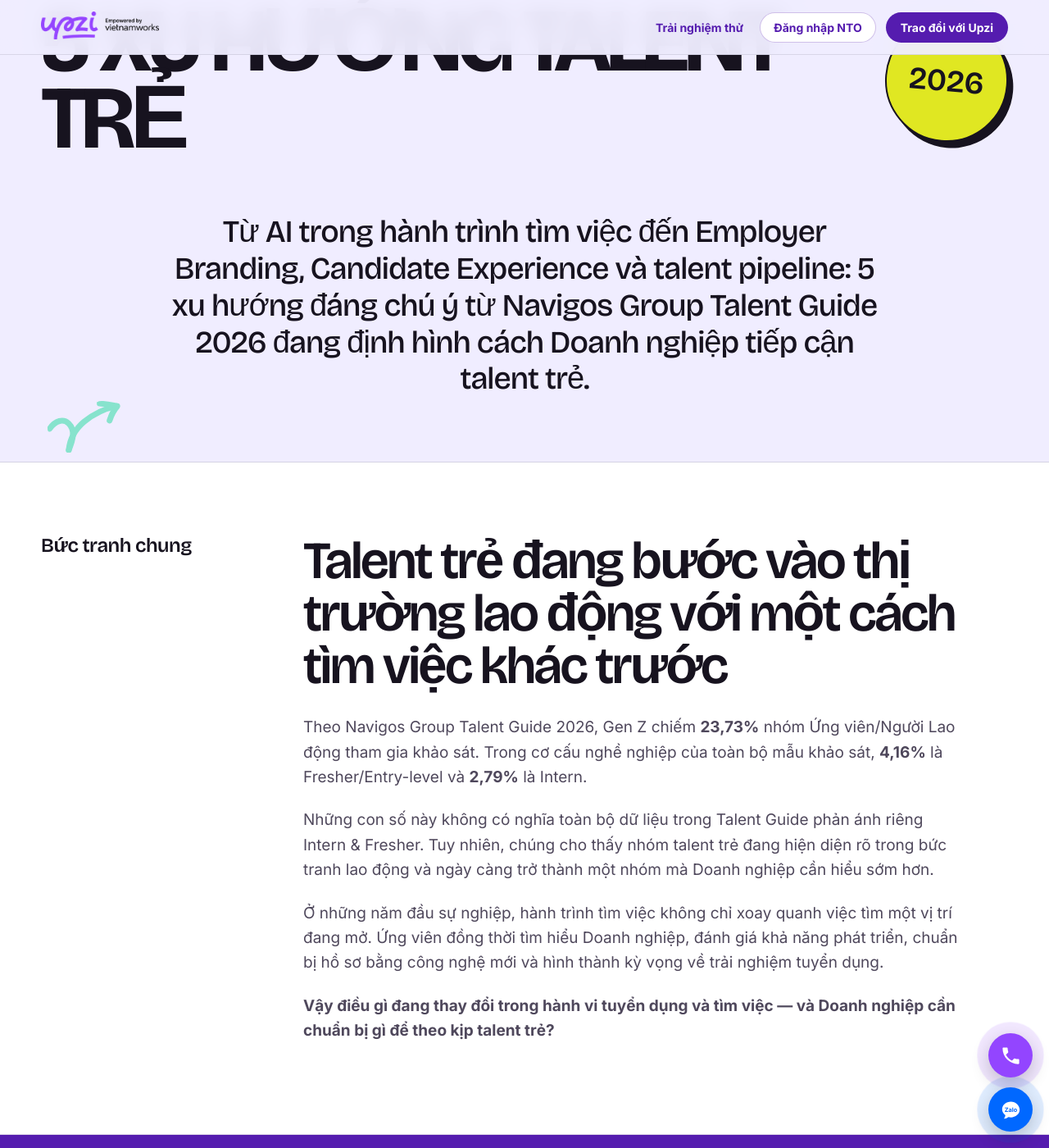
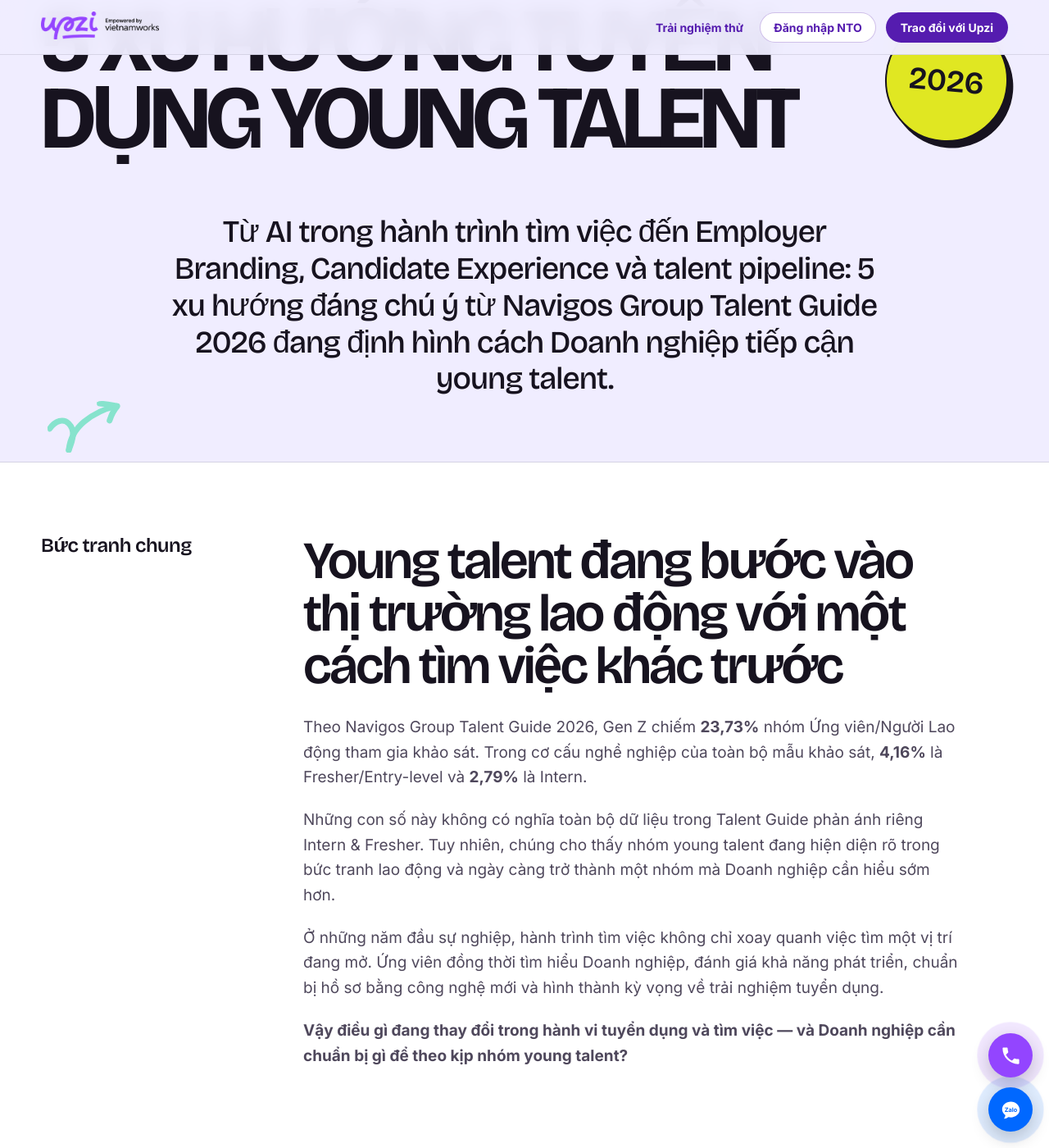
Before and after one commit to upzi-vn/employers, a Jekyll site: the page built from _posts/2026-08-08-bao-cao-genz.md, in a window 1280 px wide and 1400 px high, scrolled down 202 px. Shown: the whole window at 82% size. Built offline with Jekyll 4.4.1, drawn with Linux system fonts in a browser that asks for light colours; some of the changed text lies outside the part shown.

Commit message:
Update terminology from 'talent trẻ' to 'young talent'

```diff
--- a/_posts/2026-08-08-bao-cao-genz.md
+++ b/_posts/2026-08-08-bao-cao-genz.md
@@ -2,24 +2,24 @@
 layout: trend
 content_type: trend
 permalink: /resources/trends/5-xu-huong-tuyen-dung-talent-tre-2026/
-title: "5 xu hướng đang thay đổi cách Doanh nghiệp tuyển dụng talent trẻ trong 2026"
-display_title: "5 xu hướng talent trẻ"
+title: "5 xu hướng đang thay đổi cách Doanh nghiệp tuyển dụng young talent trong 2026"
+display_title: "5 xu hướng tuyển dụng young talent"
 trend_year: "2026"
 trend_series: "Talent Guide 2026"
 category: "Trend"
 description: >
-  Từ AI trong hành trình tìm việc đến Employer Branding, Candidate Experience và talent pipeline: 5 xu hướng đáng chú ý từ Navigos Group Talent Guide 2026 đang định hình cách Doanh nghiệp tiếp cận talent trẻ.
+  Từ AI trong hành trình tìm việc đến Employer Branding, Candidate Experience và talent pipeline: 5 xu hướng đáng chú ý từ Navigos Group Talent Guide 2026 đang định hình cách Doanh nghiệp tiếp cận young talent.
 ---
 
 <section>
   <div class="wrap report-grid">
     <div class="section-label">Bức tranh chung</div>
     <div class="report-copy">
-      <h2>Talent trẻ đang bước vào thị trường lao động với một cách tìm việc khác trước</h2>
+      <h2> Young talent đang bước vào thị trường lao động với một cách tìm việc khác trước</h2>
       <p>Theo Navigos Group Talent Guide 2026, Gen Z chiếm <strong>23,73%</strong> nhóm Ứng viên/Người Lao động tham gia khảo sát. Trong cơ cấu nghề nghiệp của toàn bộ mẫu khảo sát, <strong>4,16%</strong> là Fresher/Entry-level và <strong>2,79%</strong> là Intern.</p>
-      <p>Những con số này không có nghĩa toàn bộ dữ liệu trong Talent Guide phản ánh riêng Intern & Fresher. Tuy nhiên, chúng cho thấy nhóm talent trẻ đang hiện diện rõ trong bức tranh lao động và ngày càng trở thành một nhóm mà Doanh nghiệp cần hiểu sớm hơn.</p>
+      <p>Những con số này không có nghĩa toàn bộ dữ liệu trong Talent Guide phản ánh riêng Intern & Fresher. Tuy nhiên, chúng cho thấy nhóm young talent đang hiện diện rõ trong bức tranh lao động và ngày càng trở thành một nhóm mà Doanh nghiệp cần hiểu sớm hơn.</p>
       <p>Ở những năm đầu sự nghiệp, hành trình tìm việc không chỉ xoay quanh việc tìm một vị trí đang mở. Ứng viên đồng thời tìm hiểu Doanh nghiệp, đánh giá khả năng phát triển, chuẩn bị hồ sơ bằng công nghệ mới và hình thành kỳ vọng về trải nghiệm tuyển dụng.</p>
-      <p><strong>Vậy điều gì đang thay đổi trong hành vi tuyển dụng và tìm việc — và Doanh nghiệp cần chuẩn bị gì để theo kịp talent trẻ?</strong></p>
+      <p><strong>Vậy điều gì đang thay đổi trong hành vi tuyển dụng và tìm việc — và Doanh nghiệp cần chuẩn bị gì để theo kịp nhóm young talent?</strong></p>
     </div>
   </div>
 </section>
@@ -77,7 +77,7 @@
         <div class="data-card"><div class="data-number">61,6%</div><div class="data-text"><h3>Văn hóa cởi mở, tôn trọng khác biệt</h3><p>Là chiến lược phổ biến nhất được Doanh nghiệp sử dụng để thu hút và giữ chân Gen Z.</p></div></div>
         <div class="data-card"><div class="data-number">46%</div><div class="data-text"><h3>Lộ trình phát triển nghề nghiệp rõ ràng</h3><p>Cho thấy Employer Branding ngày càng gắn với trải nghiệm phát triển thật, không chỉ hình ảnh truyền thông.</p></div></div>
       </div>
-      <p>Với talent trẻ, thương hiệu tuyển dụng vì thế không chỉ là “Doanh nghiệp trông như thế nào”, mà còn là “Nếu bắt đầu sự nghiệp ở đây, mình sẽ được trải nghiệm điều gì?”. Khi nhận diện và niềm tin đã được hình thành từ trước, JD không còn phải là điểm chạm đầu tiên để bắt đầu mối quan hệ với ứng viên.</p>
+      <p>Với young talent, thương hiệu tuyển dụng vì thế không chỉ là “Doanh nghiệp trông như thế nào”, mà còn là “Nếu bắt đầu sự nghiệp ở đây, mình sẽ được trải nghiệm điều gì?”. Khi nhận diện và niềm tin đã được hình thành từ trước, JD không còn phải là điểm chạm đầu tiên để bắt đầu mối quan hệ với ứng viên.</p>
     </div>
   </div>
 </section>
@@ -105,7 +105,7 @@
       <div class="data-stack">
         <div class="data-card"><div class="data-number">60,4%</div><div class="data-text"><h3>Học hỏi và phát triển</h3><p>Là yếu tố tạo động lực được Doanh nghiệp đánh giá cao nhất đối với Gen Z.</p></div></div>
         <div class="data-card"><div class="data-number">8,8%</div><div class="data-text"><h3>Đào tạo kỹ năng mềm và kỹ năng số</h3><p>Chỉ một tỷ lệ nhỏ Doanh nghiệp đang dùng hoạt động này trong chiến lược thu hút và giữ chân Gen Z.</p></div></div>
-        <div class="data-card"><div class="data-number">7,6%</div><div class="data-text"><h3>Chưa có chiến lược cụ thể</h3><p>Cho thấy vẫn còn khoảng trống để xây dựng cách tiếp cận talent trẻ bài bản hơn.</p></div></div>
+        <div class="data-card"><div class="data-number">7,6%</div><div class="data-text"><h3>Chưa có chiến lược cụ thể</h3><p>Cho thấy vẫn còn khoảng trống để xây dựng cách tiếp cận các tài năng trẻ bài bản hơn.</p></div></div>
       </div>
       <p>Hai nhóm dữ liệu đến từ hai câu hỏi khảo sát khác nhau, nhưng khi đặt cạnh nhau, chúng gợi ra một khoảng trống đáng chú ý: Doanh nghiệp nhận ra vai trò của phát triển đối với Gen Z, nhưng chưa phải nơi nào cũng biến nhận thức đó thành hoạt động cụ thể.</p>
       <p>Với Intern & Fresher, đây là lý do talent pipeline ngày càng đáng quan tâm. Nguồn talent không chỉ là một danh sách CV có sẵn; đó là quá trình Doanh nghiệp tiếp cận sớm, tạo điểm chạm, cho talent cơ hội hiểu về tổ chức và từng bước xây dựng mối quan hệ trước khi nhu cầu tuyển dụng trở nên cấp thiết.</p>
@@ -118,7 +118,7 @@
     <div class="report-grid">
       <div class="section-label">Cho Nhà Tuyển dụng</div>
       <div class="report-copy">
-        <h2>Ba điều Doanh nghiệp nên nhìn lại khi tuyển talent trẻ trong 2026</h2>
+        <h2>Ba điều Doanh nghiệp nên nhìn lại khi tuyển young talent trong 2026</h2>
         <div class="implication-list">
           <div class="implication"><div class="implication-num">01</div><h3>Đánh giá beyond CV</h3><p>Khi AI giúp hồ sơ ngày càng chỉn chu, hãy thiết kế thêm tín hiệu để nhìn rõ kỹ năng, khả năng học hỏi và mức độ phù hợp thực tế.</p></div>
           <div class="implication"><div class="implication-num">02</div><h3>Cho ứng viên thấy giá trị nghề nghiệp</h3><p>Đừng để learning opportunity, career path hay mentoring chỉ xuất hiện sau onboarding. Đây có thể là một phần của lý do talent lựa chọn apply.</p></div>
@@ -133,9 +133,9 @@
   <div class="wrap report-grid">
     <div class="section-label">Kết luận</div>
     <div class="report-copy">
-      <h2>Doanh nghiệp cần một cách tiếp cận mới với talent trẻ</h2>
+      <h2>Doanh nghiệp cần một cách tiếp cận mới với nhóm young talent</h2>
       <p>Năm xu hướng trên cho thấy bài toán tuyển Intern & Fresher đang rộng hơn việc có thêm nhiều hồ sơ. Doanh nghiệp cần tiếp cận đúng talent, đánh giá được tiềm năng, tạo trải nghiệm tuyển dụng tốt và xây dựng mối quan hệ với ứng viên từ sớm.</p>
-      <p>Đây cũng là hướng Upzi tập trung: kết nối Doanh nghiệp với sinh viên, Intern, Fresher và nhân sự dưới 2 năm kinh nghiệm; đồng thời tạo thêm điểm chạm để Nhà Tuyển dụng tiếp cận và xây dựng nguồn talent trẻ cho nhu cầu nhân sự dài hạn.</p>
+      <p>Đây cũng là hướng Upzi tập trung: kết nối Doanh nghiệp với sinh viên, Intern, Fresher và nhân sự dưới 2 năm kinh nghiệm; đồng thời tạo thêm điểm chạm để Nhà Tuyển dụng tiếp cận và xây dựng nguồn nhân sự trẻ cho nhu cầu nhân sự dài hạn.</p>
       <p><strong>Nguồn dữ liệu chính:</strong> Navigos Group Talent Guide 2026 – Báo cáo Lương & Thị trường Lao động năm 2026. Khảo sát được thực hiện với hơn 1.600 Ứng viên/Người Lao động và hơn 250 Doanh nghiệp.</p>
       <p><em>Lưu ý:</em> Một số dữ liệu trong bài phản ánh toàn bộ nhóm Người Lao động tham gia khảo sát; các dữ liệu về động lực và chiến lược Gen Z được trình bày theo góc nhìn Doanh nghiệp. Phần diễn giải cho Intern & Fresher là góc nhìn ứng dụng của Upzi từ các tín hiệu trong Talent Guide 2026.</p>
     </div>
```
Also changed, not shown: other parts of _posts/2026-08-08-bao-cao-genz.md (+1 -1 lines).
